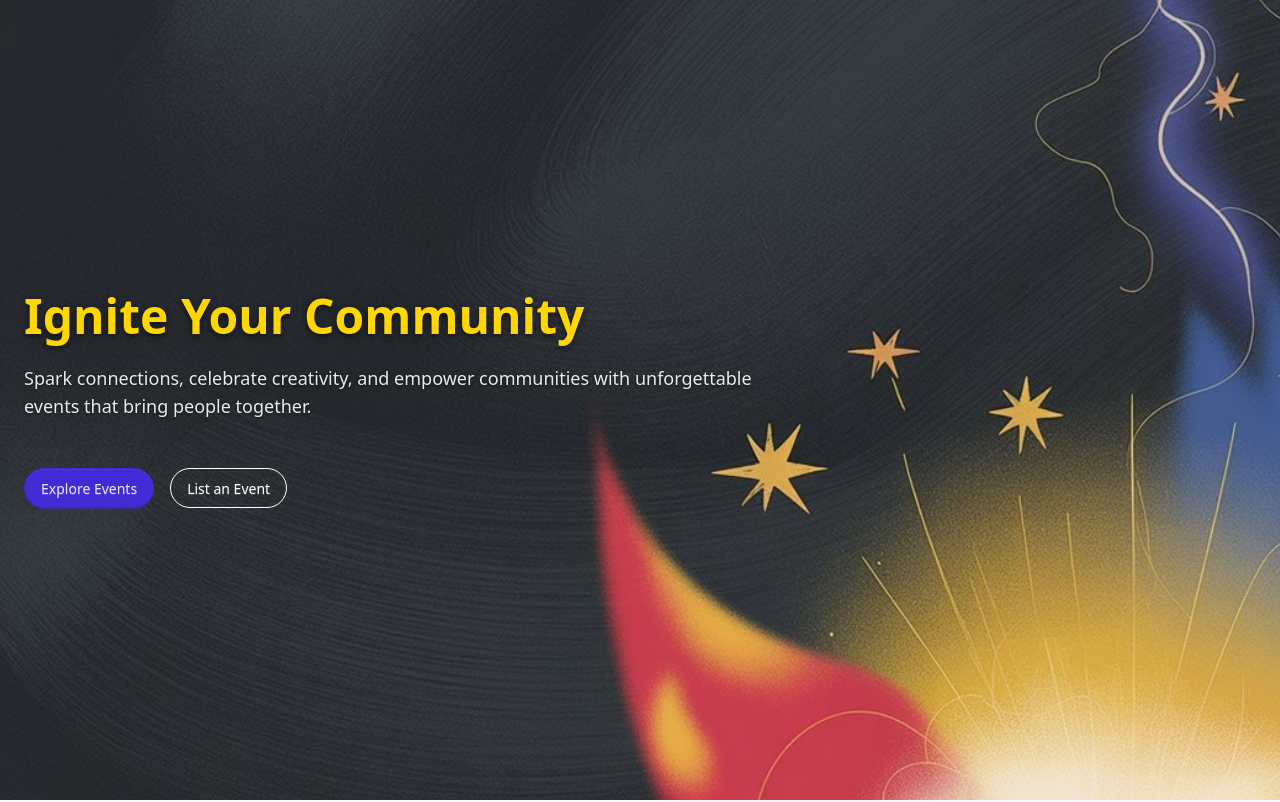
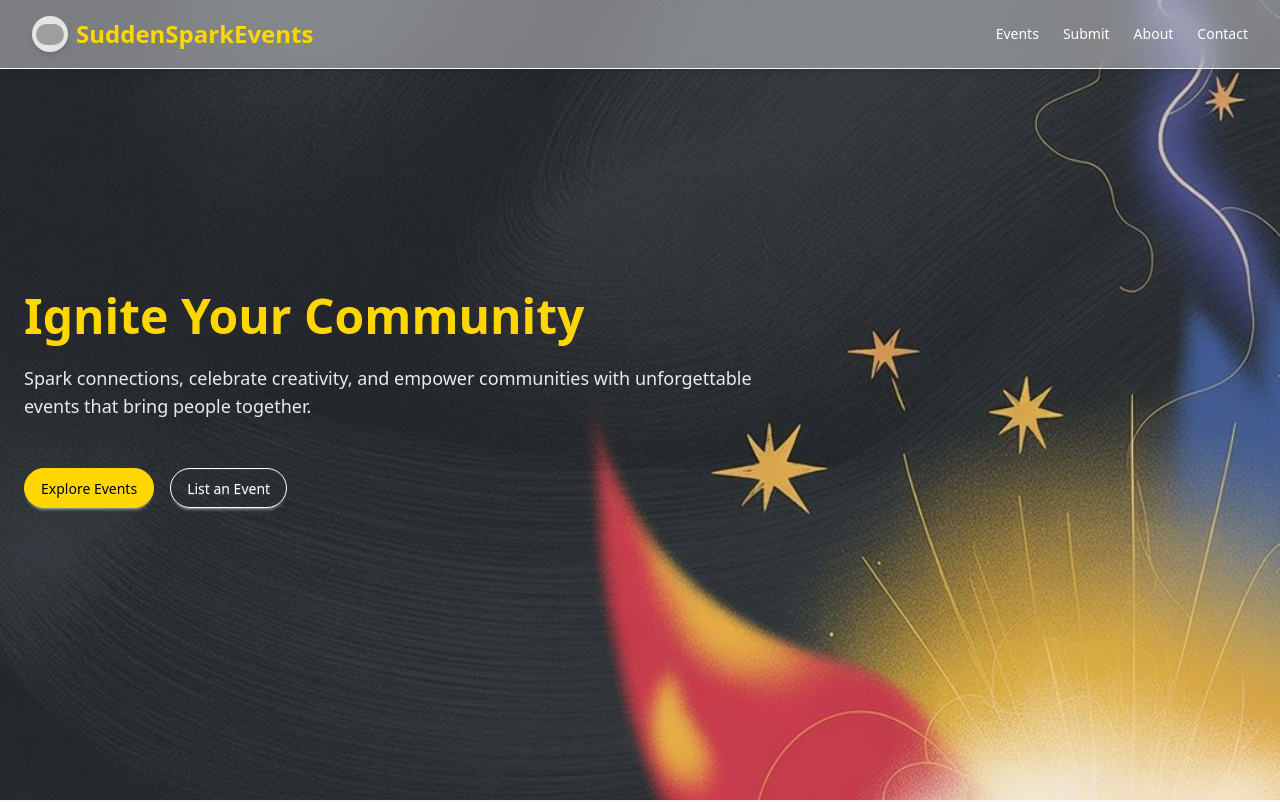
Before and after one commit to Wamiq319/suddenspark, a Next.js app: page / in a window 1280 px wide. Shown: the top 802 px of the page. Built offline with nearby package versions, Linux system fonts and the light colour scheme; grey boxes are pictures that could not be loaded.

Commit message:
Initia hero section setup Done

```diff
--- a/src/app/globals.css
+++ b/src/app/globals.css
@@ -1,2 +1,6 @@
 @import "tailwindcss";
 @plugin "daisyui";
+
+.gold {
+  color: #ffd700 !important;
+}
--- a/src/app/layout.tsx
+++ b/src/app/layout.tsx
@@ -1,6 +1,7 @@
 import type { Metadata } from "next";
 import { Geist, Geist_Mono } from "next/font/google";
 import "./globals.css";
+import { Navbar, Footer } from "@/components";
 
 const geistSans = Geist({
   variable: "--font-geist-sans",
@@ -27,7 +28,9 @@ export default function RootLayout({
       <body
         className={`${geistSans.variable} ${geistMono.variable} antialiased`}
       >
+        <Navbar />
         {children}
+        <Footer />
       </body>
     </html>
   );
--- a/src/components/home/Hero.tsx
+++ b/src/components/home/Hero.tsx
@@ -17,35 +17,23 @@ export const Hero = () => {
     >
       {/* Content */}
       <div className="relative z-10 max-w-3xl flex flex-col items-start gap-6 text-left text-white">
-        <h1
-          className="text-4xl md:text-5xl font-bold animate-[fadeInUp_0.6s_ease-out]"
-          style={{
-            color: "#FFD700", // Golden headline
-            textShadow: "0 2px 6px rgba(0, 0, 0, 0.6)",
-          }}
-        >
+        <h1 className="text-4xl md:text-5xl font-bold gold">
           Ignite Your Community
         </h1>
 
-        <p
-          className="text-lg animate-[fadeInUp_0.8s_ease-out] opacity-90"
-          style={{
-            color: "white",
-            textShadow: "0 1px 3px rgba(0, 0, 0, 0.6)",
-          }}
-        >
+        <p className="text-lg opacity-90">
           Spark connections, celebrate creativity, and empower communities with
           unforgettable events that bring people together.
         </p>
 
-        <div className="mt-6 flex flex-col sm:flex-row gap-4 animate-[fadeInUp_1s_ease-out] w-full">
-          <Link href="/events" passHref legacyBehavior>
-            <Button variant="primary" rounded className="w-full sm:w-auto">
+        <div className="mt-6 flex flex-col sm:flex-row gap-4 w-full">
+          <Link href="/events">
+            <Button color="gold" rounded className="w-full sm:w-auto">
               Explore Events
             </Button>
           </Link>
-          <Link href="/submit" passHref legacyBehavior>
-            <Button variant="outline" rounded className="w-full sm:w-auto">
+          <Link href="/submit">
+            <Button color="white" outline rounded className="w-full sm:w-auto">
               List an Event
             </Button>
           </Link>
--- a/src/components/index.ts
+++ b/src/components/index.ts
@@ -1,2 +1,3 @@
 export * from "./home";
 export * from "./ui";
+export { Footer, Navbar } from "@/components/layout";
--- a/src/components/layout/Navbar.tsx
+++ b/src/components/layout/Navbar.tsx
@@ -1,36 +1,60 @@
 "use client";
 
 import Link from "next/link";
+import Image from "next/image";
 
 export const Navbar = () => {
   return (
-    <div className="navbar bg-base-100 text-base-content border-b border-base-200">
-      <div className="container mx-auto flex justify-between items-center px-4">
-        <Link href="/" className="text-xl font-bold text-primary">
-          SuddenSpark
+    <nav
+      className="navbar fixed top-0 left-0 w-full z-50 backdrop-blur-md bg-white/40 bg-opacity-60 border-b border-base-200 shadow-md"
+      style={{
+        WebkitBackdropFilter: "blur(12px)",
+        backdropFilter: "blur(12px)",
+      }}
+    >
+      <div className="container mx-auto flex justify-between items-center px-6 py-2">
+        <Link href="/" className="flex items-center gap-2 group">
+          <span className="inline-flex items-center justify-center rounded-full bg-white/80 shadow-md w-9 h-9">
+            <Image
+              src="/Logo.png"
+              alt="SuddenSpark Logo"
+              width={28}
+              height={28}
+              className="rounded-full object-cover"
+              priority
+            />
+          </span>
+          <span className="text-2xl font-bold transition-colors duration-200 gold group-hover:gold">
+            SuddenSparkEvents
+          </span>
         </Link>
-
-        <div className="flex gap-4 items-center">
-          <Link href="/events" className="btn btn-ghost text-sm">
+        <div className="flex gap-6 items-center">
+          <Link
+            href="/events"
+            className="text-white text-sm transition-colors duration-200 hover:gold"
+          >
             Events
           </Link>
-          <Link href="/submit" className="btn btn-ghost text-sm">
+          <Link
+            href="/submit"
+            className="text-white text-sm transition-colors duration-200 hover:gold"
+          >
             Submit
           </Link>
           <Link
             href="/about"
-            className="btn btn-ghost text-sm hidden sm:inline-block"
+            className="text-white text-sm hidden sm:inline-block transition-colors duration-200 hover:bg-yellow-500"
           >
             About
           </Link>
           <Link
             href="/contact"
-            className="btn btn-ghost text-sm hidden sm:inline-block"
+            className="text-white text-sm hidden sm:inline-block transition-colors duration-200 hover:gold"
           >
             Contact
           </Link>
         </div>
       </div>
-    </div>
+    </nav>
   );
 };
--- a/src/components/layout/index.tsx
+++ b/src/components/layout/index.tsx
@@ -0,0 +1,2 @@
+export { Footer } from "./Footer";
+export { Navbar } from "./Navbar";
--- a/src/components/ui/Button.tsx
+++ b/src/components/ui/Button.tsx
@@ -5,7 +5,8 @@ import { ReactNode } from "react";
 
 interface ButtonProps {
   children: ReactNode;
-  variant?: "primary" | "secondary" | "outline";
+  color?: "white" | "blue" | "gold";
+  outline?: boolean;
   className?: string;
   onClick?: () => void;
   type?: "button" | "submit" | "reset";
@@ -15,7 +16,8 @@ interface ButtonProps {
 
 export const Button = ({
   children,
-  variant = "primary",
+  color = "white",
+  outline = false,
   className = "",
   onClick,
   type = "button",
@@ -26,15 +28,22 @@ export const Button = ({
   const base =
     "btn inline-flex items-center justify-center whitespace-nowrap transition duration-200 font-medium";
 
-  const variants = {
-    primary: "btn-primary",
-    secondary: "btn-secondary",
-    outline: "btn-outline",
+  // Color classes
+  const colorClasses = {
+    white: outline
+      ? "border border-white text-white bg-transparent hover:bg-white hover:text-black"
+      : "bg-white text-black border border-white hover:bg-gray-100",
+    blue: outline
+      ? "border border-blue-600 text-blue-600 bg-transparent hover:bg-blue-600 hover:text-white"
+      : "bg-blue-600 text-white border border-blue-600 hover:bg-blue-700",
+    gold: outline
+      ? "border border-white text-white bg-transparent hover:bg-[#ffd700] hover:text-black"
+      : "bg-[#ffd700] text-black border border-[#ffd700] hover:bg-yellow-400",
   };
 
   const shape = rounded ? "rounded-full" : "rounded-md";
 
-  const classes = [base, variants[variant], shape, className].join(" ");
+  const classes = [base, colorClasses[color], shape, className].join(" ");
 
   return (
     <button
```
